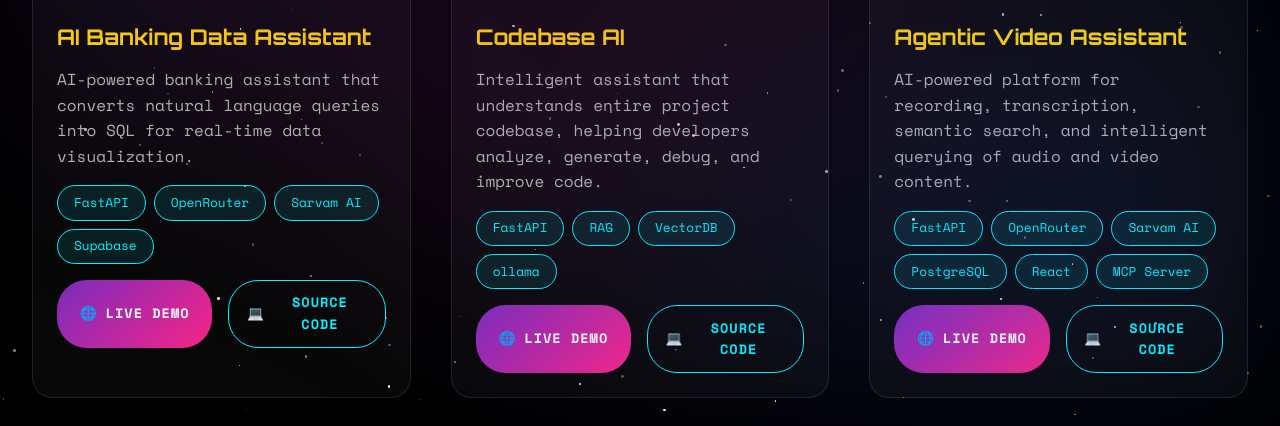
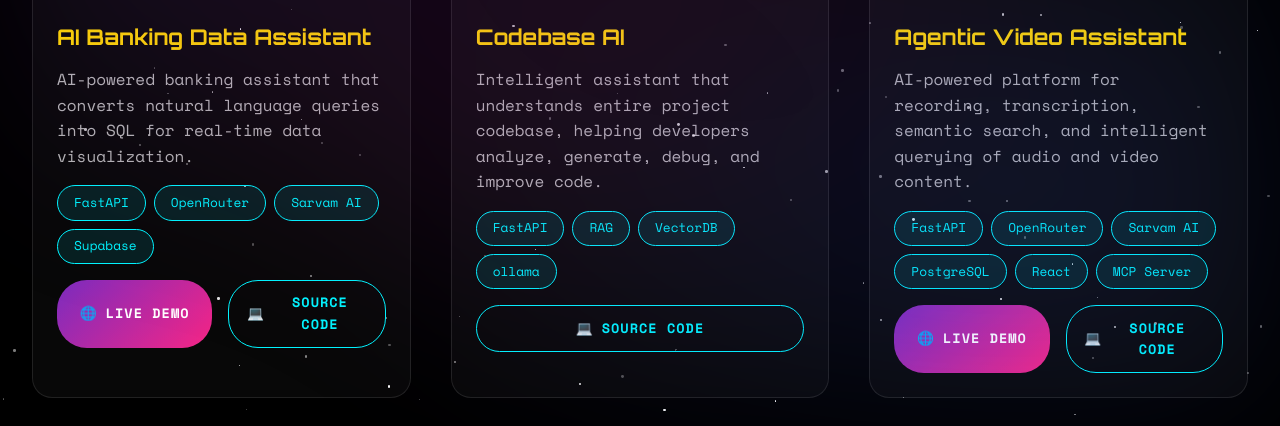
Before and after one commit to aikaryashala/projects-JonnadaRaju, a plain HTML site: page index.html in a window 1280 px wide. Shown: the part 369-795 px from the top of the page. Drawn offline with nearby package versions, Linux system fonts and the light colour scheme.

Commit message:
Update index.html

```diff
--- a/index.html
+++ b/index.html
@@ -303,9 +303,9 @@
                             <span class="tag">ollama</span>
                         </div>
                         <div class="project-actions">
-                            <a href="https://codebase-ai.onrender.com/" class="project-btn live" target="_blank">
+                            <!-- <a href="https://codebase-ai.onrender.com/" class="project-btn live" target="_blank">
                                 <span>🌐</span> Live Demo
-                            </a>
+                            </a> -->
                             <a href="https://github.com/JonnadaRaju/Codebase-AI" class="project-btn source" target="_blank">
                                 <span>💻</span> Source Code
                             </a>
```
